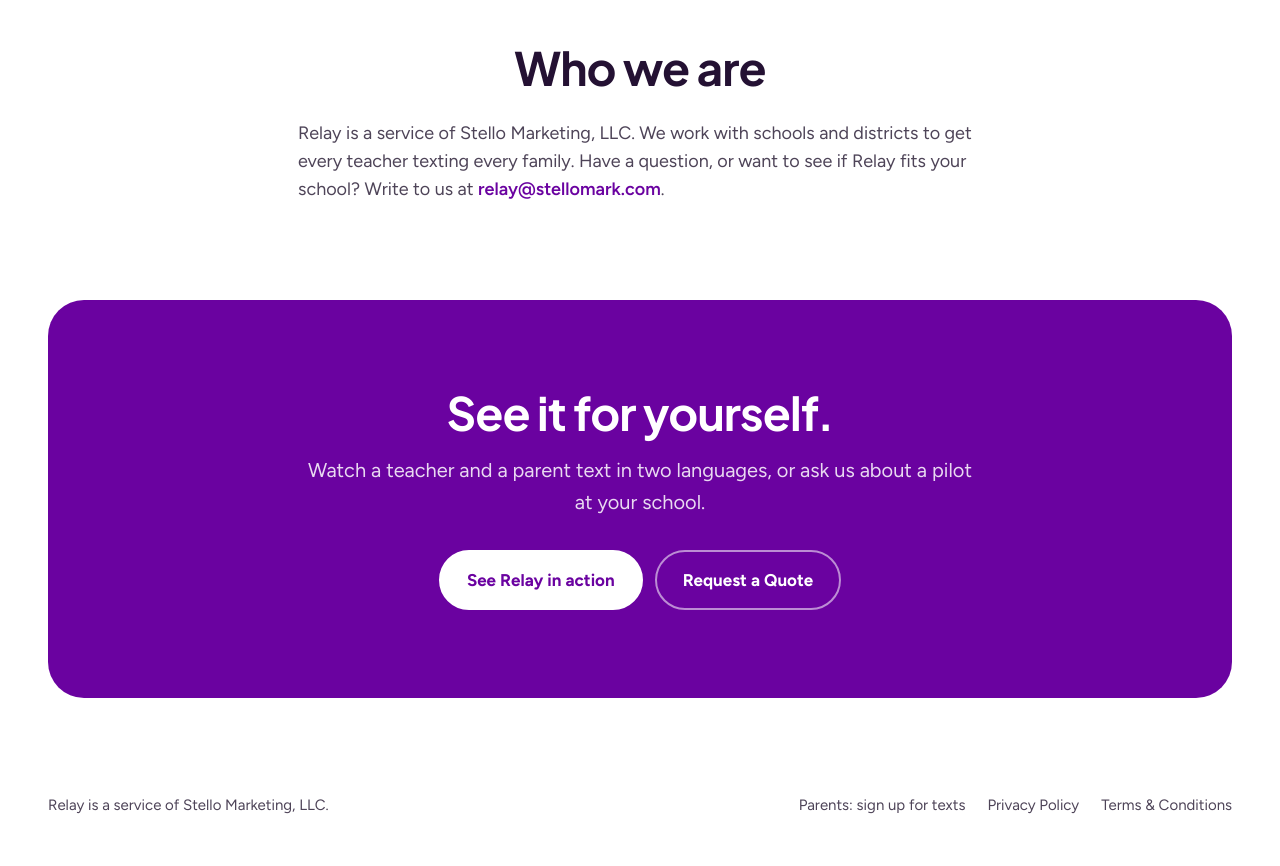
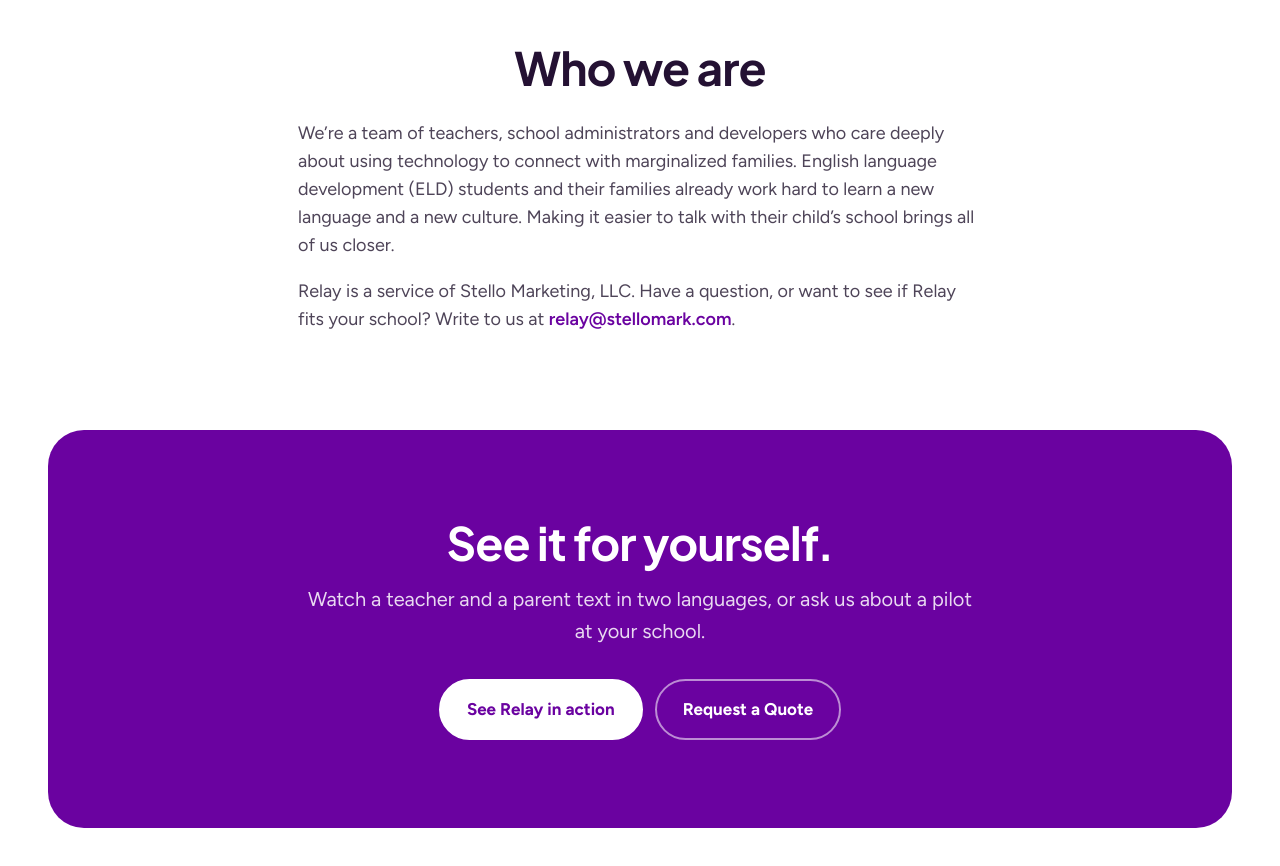
Before and after one commit to stellomax/relay-text, a Next.js app: page /about in a window 1280 px wide. Shown: the part 1280-2146 px from the top of the page. Built offline with nearby package versions, Linux system fonts and the light colour scheme.

Commit message:
About Us: team description in Who we are
Co-Authored-By: Claude Opus 5.5 <noreply@anthropic.com>
Claude-Session: https://claude.ai/code/session_01NHaCwh9APNv8QtQw9JUgEf

```diff
--- a/app/about/page.tsx
+++ b/app/about/page.tsx
@@ -74,8 +74,13 @@ export default function AboutPage() {
         <section className="lp-about-why" aria-labelledby="who">
           <h2 id="who">Who we are</h2>
           <p>
-            {BRAND} is a service of {COMPANY}. We work with schools and districts to get every teacher texting every family. Have a
-            question, or want to see if Relay fits your school? Write to us at <a href="mailto:relay@stellomark.com">relay@stellomark.com</a>.
+            We’re a team of teachers, school administrators and developers who care deeply about using technology to connect with
+            marginalized families. English language development (ELD) students and their families already work hard to learn a
+            new language and a new culture. Making it easier to talk with their child’s school brings all of us closer.
+          </p>
+          <p>
+            {BRAND} is a service of {COMPANY}. Have a question, or want to see if Relay fits your school? Write to us at{" "}
+            <a href="mailto:relay@stellomark.com">relay@stellomark.com</a>.
           </p>
         </section>
 
```
